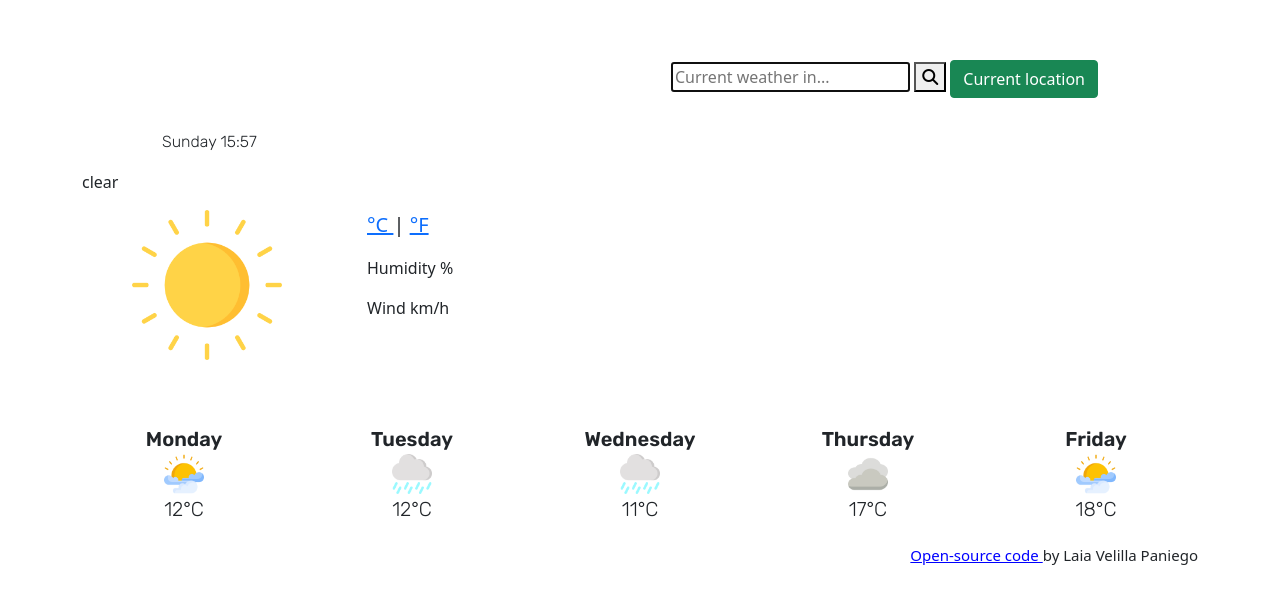
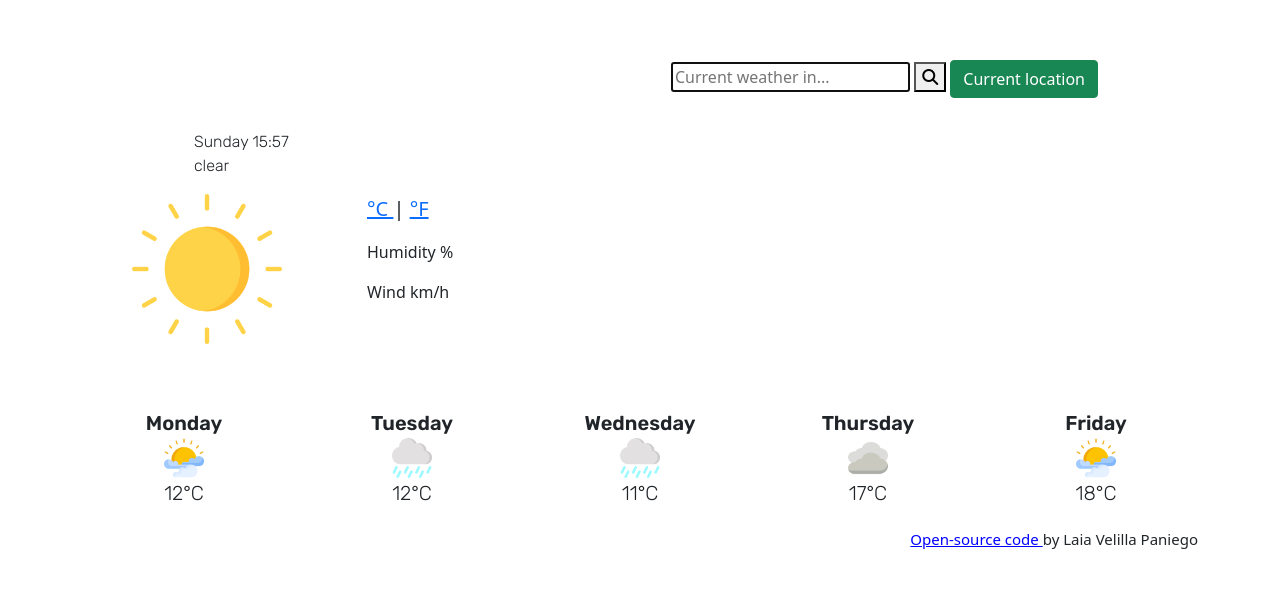
Before and after one commit to laiaVP/weatherAppW7, a plain HTML site: page index.html in a window 1280 px wide. Drawn offline with nearby package versions, Linux system fonts and the light colour scheme; no server answers.

Commit message:
Updated into an li

```diff
--- a/index.html
+++ b/index.html
@@ -42,10 +42,12 @@
     <div class="row">
       <div class="col">
       <h1 id="city"></h1>
-      <p class="today">Today, Sunday </p>
-      <p id ="description">
+      <ul>
+      <li class="today">Today, Sunday </li>
+      <li id ="description">
         clear
-      </p>
+      </li>
+      </ul>
       </div>
     </div>
     </div>
--- a/src/styles.css
+++ b/src/styles.css
@@ -11,12 +11,9 @@
   font-weight: bold;
   color: black;
 }
-.today {
-  padding-left: 80px;
-  font-family: "Dancing Script", cursive;
-  font-family: "Rubik", sans-serif;
-}
-.description {
+li {
+  list-style: none;
+  margin: 0;
   padding-left: 80px;
   font-family: "Dancing Script", cursive;
   font-family: "Rubik", sans-serif;
```
